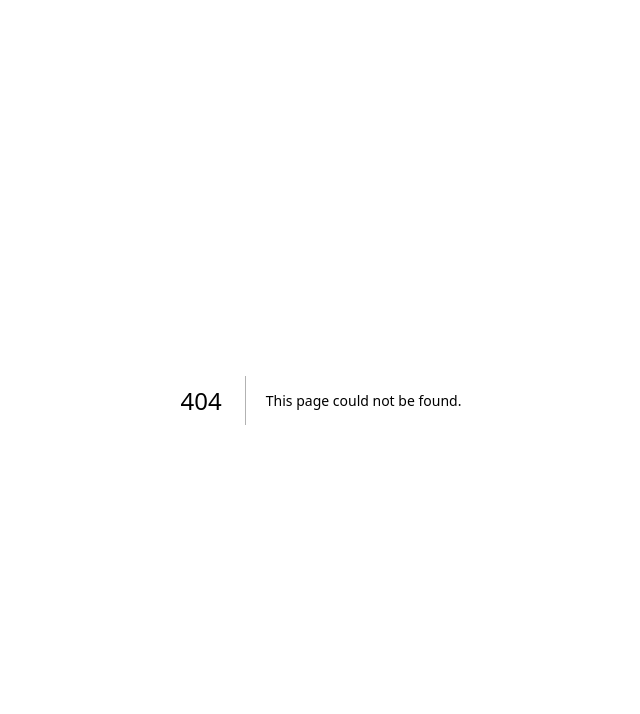
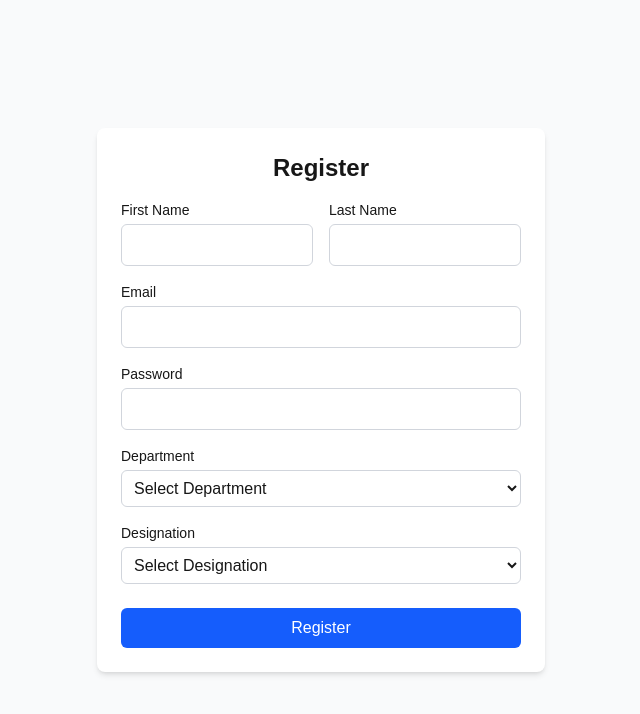
Before and after one commit to chrisberger1/agent-ops-fe, a Next.js app in the folder agent-ops-chatbot/: page /register in a window 1280 px wide. Before the commit this address had no page. Shown: the top 714 px of the page, without its empty margins (319-959 px from the left). Built offline with nearby package versions, Linux system fonts and the light colour scheme.

Commit message:
Merging frontend changes

```diff
--- /dev/null
+++ b/agent-ops-chatbot/app/login/page.tsx
@@ -0,0 +1,65 @@
+// pages/login.tsx
+'use client';
+
+import { useState } from 'react';
+import { useRouter } from 'next/navigation';
+
+export default function LoginPage() {
+  const [email, setEmail] = useState('');
+  const [password, setPassword] = useState('');
+  const router = useRouter();
+
+  const handleLogin = async () => {
+    try {
+      const res = await fetch('http://localhost:8000/api/login', {
+        method: 'POST',
+        headers: { 'Content-Type': 'application/json' },
+        body: JSON.stringify({ email, password }),
+      });
+
+      if (res.ok) {
+        const user = await res.json();
+        localStorage.setItem('user', JSON.stringify(user));
+        router.push('/');
+      } else {
+        alert('Invalid email or password');
+      }
+    } catch (error) {
+      console.error('Login error:', error);
+    }
+  };
+
+  return (
+    <div className="flex justify-center items-center h-screen bg-gray-50 px-4">
+      <div className="w-full max-w-md bg-white p-6 rounded-lg shadow-md">
+        <h1 className="text-2xl font-bold mb-6 text-center">Login</h1>
+        <div className="mb-4">
+          <label className="block mb-1 text-sm font-medium">Email</label>
+          <input
+            type="email"
+            value={email}
+            onChange={(e) => setEmail(e.target.value)}
+            className="w-full p-2 border border-gray-300 rounded-md"
+            required
+          />
+        </div>
+        <div className="mb-6">
+          <label className="block mb-1 text-sm font-medium">Password</label>
+          <input
+            type="password"
+            value={password}
+            onChange={(e) => setPassword(e.target.value)}
+            className="w-full p-2 border border-gray-300 rounded-md"
+            required
+          />
+        </div>
+        <button
+          onClick={handleLogin}
+          className="w-full bg-blue-600 hover:bg-blue-700 text-white py-2 rounded-md"
+        >
+          Log In
+        </button>
+      </div>
+    </div>
+  );
+}
--- a/agent-ops-chatbot/app/page.tsx
+++ b/agent-ops-chatbot/app/page.tsx
@@ -32,6 +32,7 @@ const ChatBot = () => {
   const [input, setInput] = useState('');
   const [showInput, setShowInput] = useState(false);
   const [loading, setLoading] = useState(false);
+  const [user, setUser] = useState<any>(null);
   const messagesEndRef = useRef<HTMLDivElement | null>(null);
 
   const scrollToBottom = () => {
@@ -42,6 +43,14 @@ const ChatBot = () => {
     scrollToBottom();
   }, [messages]);
 
+  useEffect(() => {
+    // Fetch user profile from backend (mocked user ID 1)
+    fetch('http://localhost:8000/api/user/1')
+      .then(res => res.json())
+      .then(data => setUser(data))
+      .catch(err => console.error('Failed to load user', err));
+  }, []);
+
   const handlePresetClick = async (text: string) => {
     const newMessages = [...messages, { role: 'user', content: text }];
     setMessages(newMessages);
@@ -49,14 +58,17 @@ const ChatBot = () => {
     setShowInput(true);
 
     try {
-      const response = await fetch('/api/chat', {
+      const response = await fetch('http://localhost:8000/api/mistral-chat', {
         method: 'POST',
         headers: { 'Content-Type': 'application/json' },
-        body: JSON.stringify({ messages: newMessages }),
+        body: JSON.stringify({
+          prompt: text,
+          chat_history: newMessages,
+        }),
       });
 
       const data = await response.json();
-      setMessages([...newMessages, { role: 'assistant', content: data.reply }]);
+      setMessages([...newMessages, { role: 'assistant', content: data.content || 'No response' }]);
     } catch (err) {
       console.error('Error sending message:', err);
     } finally {
@@ -72,14 +84,17 @@ const ChatBot = () => {
     setLoading(true);
 
     try {
-      const response = await fetch('/api/chat', {
+      const response = await fetch('http://localhost:8000/api/mistral-chat', {
         method: 'POST',
         headers: { 'Content-Type': 'application/json' },
-        body: JSON.stringify({ messages: newMessages }),
+        body: JSON.stringify({
+          prompt: input,
+          chat_history: newMessages,
+        }),
       });
 
       const data = await response.json();
-      setMessages([...newMessages, { role: 'assistant', content: data.reply }]);
+      setMessages([...newMessages, { role: 'assistant', content: data.content || 'No response' }]);
     } catch (err) {
       console.error('Error sending message:', err);
     } finally {
@@ -90,8 +105,18 @@ const ChatBot = () => {
   const handleFileUpload = (e: React.ChangeEvent<HTMLInputElement>) => {
     const file = e.target.files?.[0];
     if (file) {
-      console.log('Uploaded file:', file);
-      // Add actual file handling logic here
+      const formData = new FormData();
+      formData.append('file', file);
+
+      fetch('http://localhost:8000/api/upload-skills', {
+        method: 'POST',
+        body: formData,
+      })
+        .then(res => res.json())
+        .then(data => {
+          console.log('File uploaded successfully:', data);
+        })
+        .catch(err => console.error('File upload failed:', err));
     }
   };
 
@@ -100,21 +125,16 @@ const ChatBot = () => {
       {/* Left Sidebar: User Profile */}
       <div className="w-1/4 h-full bg-white border-r p-6">
         <h2 className="text-lg font-bold mb-4">Your Profile</h2>
-        <div className="space-y-2 text-sm">
-          <p><strong>Name:</strong> Jane Doe</p>
-          <p><strong>Role:</strong> Software Engineer</p>
-          <p><strong>Department:</strong> Product Innovation</p>
-        </div>
-
-        <div className="mt-6">
-          <h3 className="text-sm font-semibold mb-2">Uploaded Skills</h3>
-          <ul className="list-disc list-inside text-sm text-gray-600">
-            <li>React</li>
-            <li>TypeScript</li>
-            <li>Communication</li>
-            <li>Team Leadership</li>
-          </ul>
-        </div>
+        {user ? (
+          <div className="space-y-2 text-sm">
+            <p><strong>Name:</strong> {user.first_name} {user.last_name}</p>
+            <p><strong>Email:</strong> {user.email}</p>
+            <p><strong>Role:</strong> {user.designation?.title || 'N/A'}</p>
+            <p><strong>Department:</strong> {user.department?.name || 'N/A'}</p>
+          </div>
+        ) : (
+          <p className="text-sm text-gray-500">Loading profile...</p>
+        )}
       </div>
 
       {/* Chatbot Section */}
--- /dev/null
+++ b/agent-ops-chatbot/app/register/page.tsx
@@ -0,0 +1,124 @@
+// pages/register.tsx
+'use client';
+
+import { useState } from 'react';
+import { useRouter } from 'next/navigation';
+
+export default function RegisterPage() {
+  const [form, setForm] = useState({
+    first_name: '',
+    last_name: '',
+    email: '',
+    password: '',
+    department_id: '',
+    designation_id: '',
+  });
+
+  const router = useRouter();
+
+  const handleChange = (e: React.ChangeEvent<HTMLInputElement | HTMLSelectElement>) => {
+    setForm({ ...form, [e.target.name]: e.target.value });
+  };
+
+  const handleRegister = async () => {
+    try {
+      const res = await fetch('http://localhost:8000/api/register', {
+        method: 'POST',
+        headers: { 'Content-Type': 'application/json' },
+        body: JSON.stringify(form),
+      });
+
+      if (res.ok) {
+        router.push('/login');
+      } else {
+        alert('Registration failed');
+      }
+    } catch (error) {
+      console.error('Registration error:', error);
+    }
+  };
+
+  return (
+    <div className="flex justify-center items-center h-screen bg-gray-50 px-4">
+      <div className="w-full max-w-md bg-white p-6 rounded-lg shadow-md">
+        <h1 className="text-2xl font-bold mb-4 text-center">Register</h1>
+        <div className="grid grid-cols-2 gap-4">
+          <div>
+            <label className="block mb-1 text-sm font-medium">First Name</label>
+            <input
+              type="text"
+              name="first_name"
+              onChange={handleChange}
+              className="w-full p-2 border border-gray-300 rounded-md"
+              required
+            />
+          </div>
+          <div>
+            <label className="block mb-1 text-sm font-medium">Last Name</label>
+            <input
+              type="text"
+              name="last_name"
+              onChange={handleChange}
+              className="w-full p-2 border border-gray-300 rounded-md"
+              required
+            />
+          </div>
+        </div>
+        <div className="mt-4">
+          <label className="block mb-1 text-sm font-medium">Email</label>
+          <input
+            type="email"
+            name="email"
+            onChange={handleChange}
+            className="w-full p-2 border border-gray-300 rounded-md"
+            required
+          />
+        </div>
+        <div className="mt-4">
+          <label className="block mb-1 text-sm font-medium">Password</label>
+          <input
+            type="password"
+            name="password"
+            onChange={handleChange}
+            className="w-full p-2 border border-gray-300 rounded-md"
+            required
+          />
+        </div>
+        <div className="mt-4">
+          <label className="block mb-1 text-sm font-medium">Department</label>
+          <select
+            name="department_id"
+            onChange={handleChange}
+            className="w-full p-2 border border-gray-300 rounded-md"
+            required
+          >
+            <option value="">Select Department</option>
+            <option value="1">Digital Engineering</option>
+            <option value="2">AI & Data</option>
+          </select>
+        </div>
+        <div className="mt-4">
+          <label className="block mb-1 text-sm font-medium">Designation</label>
+          <select
+            name="designation_id"
+            onChange={handleChange}
+            className="w-full p-2 border border-gray-300 rounded-md"
+            required
+          >
+            <option value="">Select Designation</option>
+            <option value="1">Staff</option>
+            <option value="2">Senior Consultant</option>
+            <option value="3">Manager</option>
+            <option value="4">Senior Manager</option>
+          </select>
+        </div>
+        <button
+          onClick={handleRegister}
+          className="mt-6 w-full bg-blue-600 hover:bg-blue-700 text-white py-2 rounded-md"
+        >
+          Register
+        </button>
+      </div>
+    </div>
+  );
+}
--- a/agent-ops-chatbot/package.json
+++ b/agent-ops-chatbot/package.json
@@ -10,6 +10,9 @@
   },
   "dependencies": {
     "axios": "^1.9.0",
+    "flowbite": "^3.1.2",
+    "flowbite-react": "^0.11.7",
+    "latest": "^0.2.0",
     "next": "15.3.2",
     "react": "^19.0.0",
     "react-dom": "^19.0.0"
@@ -22,7 +25,7 @@
     "@types/react-dom": "^19",
     "eslint": "^9",
     "eslint-config-next": "15.3.2",
-    "tailwindcss": "^4",
+    "tailwindcss": "^4.1.7",
     "typescript": "^5"
   }
 }
```
Also changed, not shown: 1 other file (tests, documents, lock files or other folders).
